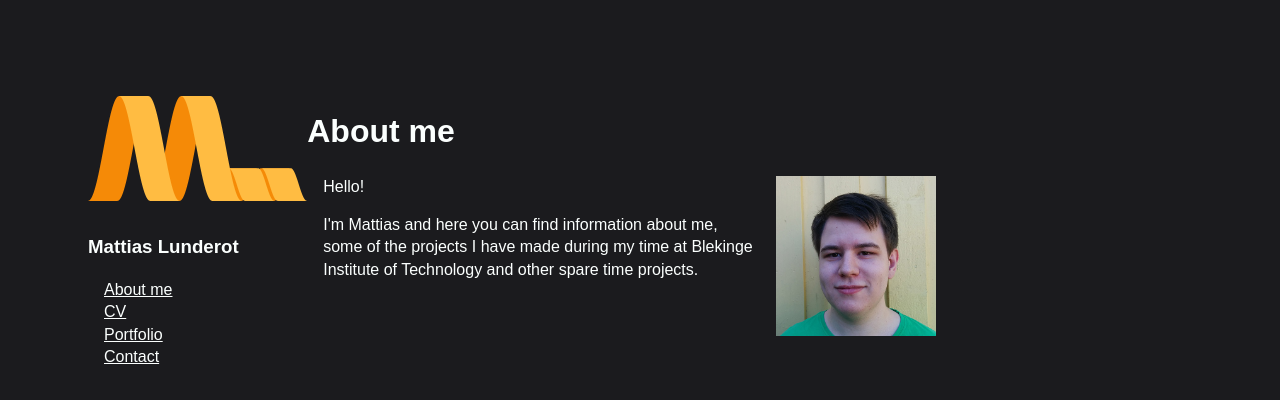
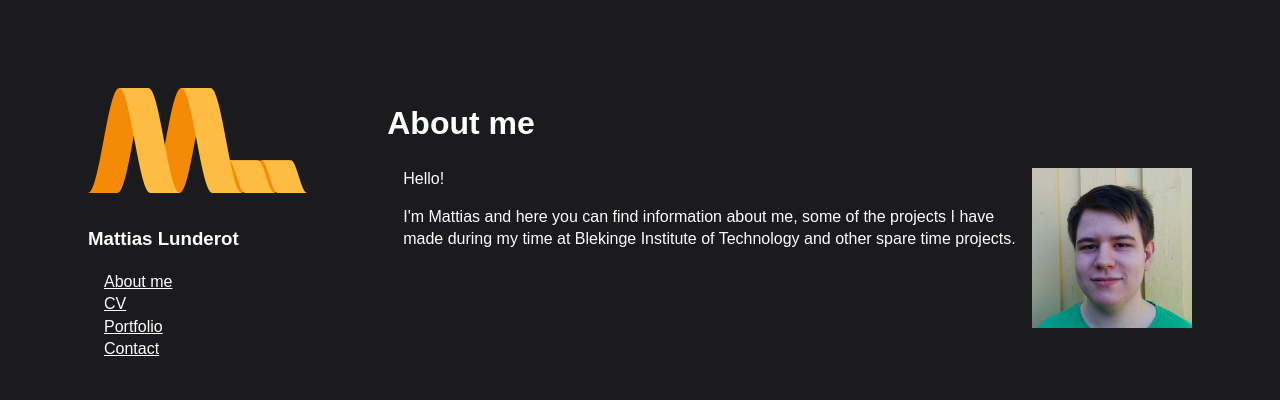
Before and after one commit to lunderot/lunderot.github.io, a plain HTML site: page index.html in a window 1280 px wide. Drawn offline with Linux system fonts and the light colour scheme.

Commit message:
Fixed flexbox for low width devices

```diff
--- a/style.css
+++ b/style.css
@@ -15,15 +15,16 @@ h2 {
 }
 #wrapper {
   font-family: "Arial";
-  padding: 5em;
+  margin: 5em;
   display: flex;
+flex-wrap: wrap;
+  gap: 0 5em;
 }
 #menu {
-  width: 20vw;
+  flex: 1;
 }
 #content {
-  width: 60vw;
-  padding-right: 20vw;
+  flex: 6;
 }
 #content p,
 #content table,
```
